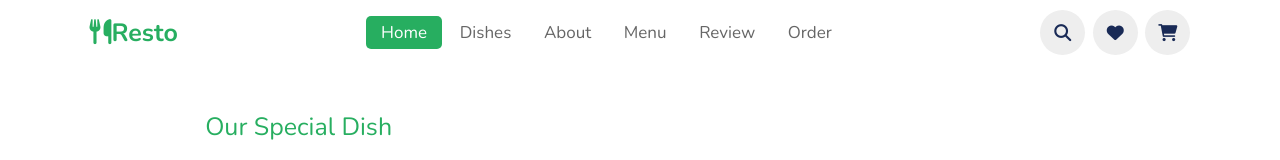
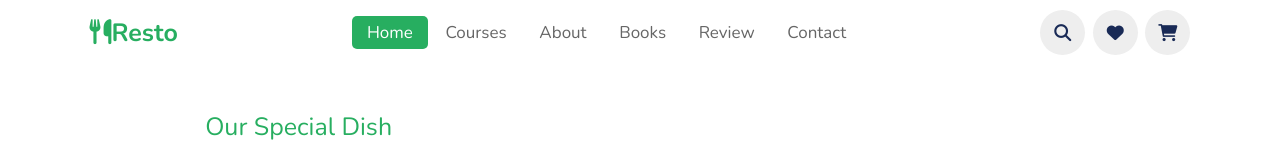
Before and after one commit to samirzjadhav/demo, a plain HTML site: page index.html in a window 1280 px wide. Shown: the top 160 px of the page. Drawn offline with nearby package versions, Linux system fonts and the light colour scheme.

Commit message:
modify index.html

```diff
--- a/index.html
+++ b/index.html
@@ -27,11 +27,11 @@
 
       <nav class="navbar" id="nav">
         <a class="active" href="#home">home</a>
-        <a href="#dishes">dishes</a>
-        <a href="#about">about</a>
-        <a href="#menu">menu</a>
-        <a href="#review">review</a>
-        <a href="#order">order</a>
+        <a href="#dishes">Courses</a>
+        <a href="#about">About</a>
+        <a href="#menu">Books</a>
+        <a href="#review">Review</a>
+        <a href="#order">Contact</a>
       </nav>
 
       <div class="icons">
```
